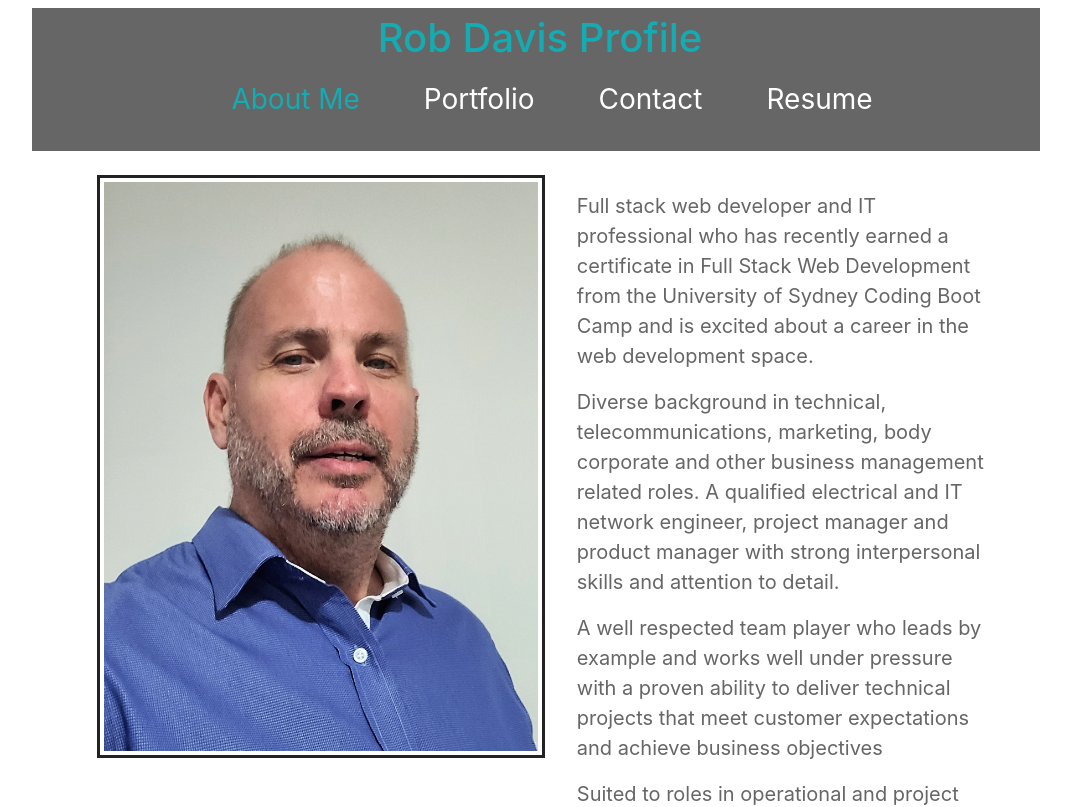
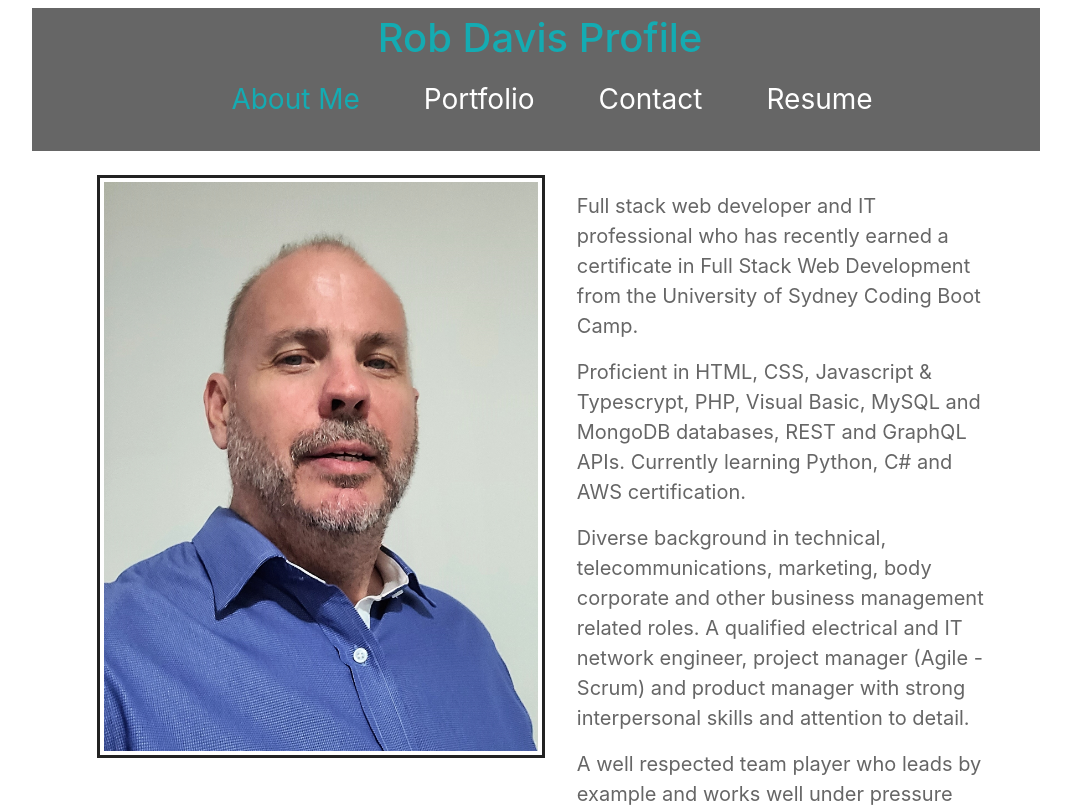
Before and after one commit to robertpdavis/my-react-portfolio, a React (Create React App) app: page / in a window 1280 px wide. Shown: the top 807 px of the page, without its empty margins (104-1175 px from the left). Built offline with nearby package versions, Linux system fonts and the light colour scheme.

Commit message:
Updated about and portfolio pages.

```diff
--- a/src/components/pages/About.js
+++ b/src/components/pages/About.js
@@ -12,11 +12,15 @@ export default function About() {
         <article>
           <p>
             Full stack web developer and IT professional who has recently earned a certificate in Full Stack Web Development from the
-            University of Sydney Coding Boot Camp and is excited about a career in the web development space.
+            University of Sydney Coding Boot Camp.
+          </p>
+          <p>
+            Proficient in HTML, CSS, Javascript & Typescrypt, PHP, Visual Basic, MySQL and MongoDB databases, REST and GraphQL APIs.
+            Currently learning Python, C# and AWS certification.
           </p>
           <p>
             Diverse background in technical, telecommunications, marketing, body corporate and other business management related roles.
-            A qualified electrical and IT network engineer, project manager and product manager with strong interpersonal skills and attention to detail.
+            A qualified electrical and IT network engineer, project manager (Agile - Scrum) and product manager with strong interpersonal skills and attention to detail.
           </p>
           <p>
             A well respected team player who leads by example and works well under pressure with a proven ability to deliver technical projects that meet
--- a/src/components/pages/Portfolio.js
+++ b/src/components/pages/Portfolio.js
@@ -13,7 +13,7 @@ const projects = [
   {
     item: "1",
     name: "Datashore Solutions",
-    desc: "Business customer utlising the Joomlas CMS and modifications on HTML, CMS, JS, PHP with client login area.",
+    desc: "Business customer utilising the Joomla CMS and modifications on HTML, CMS, JS, PHP with client login area.",
     shortDesc: "CMS HTML CSS JAVASCRIPT PHP MYSQL HOSTING",
     github: "",
     website: "https://www.datashore.com.au/",
@@ -63,7 +63,7 @@ const projects = [
   {
     item: "6",
     name: "Betfair Bet Bot",
-    desc: "Online web app providing automated betting systems for Betfair users. Users the Betfair provided APIs for automation. Scheduled proceses on the server side to place and update bets as well as update events.",
+    desc: "Online web app providing automated betting systems for Betfair users. Uses the Betfair provided APIs for automation. Scheduled proceses on the server side to place and update bets as well as update events.",
     shortDesc: "FULL STACK - REACT / NODE.JS / EXPRESS / MONGOOSE / GRAPHQL",
     github: "https://github.com/robertpdavis/betfair-bet-bot",
     website: "",
```
